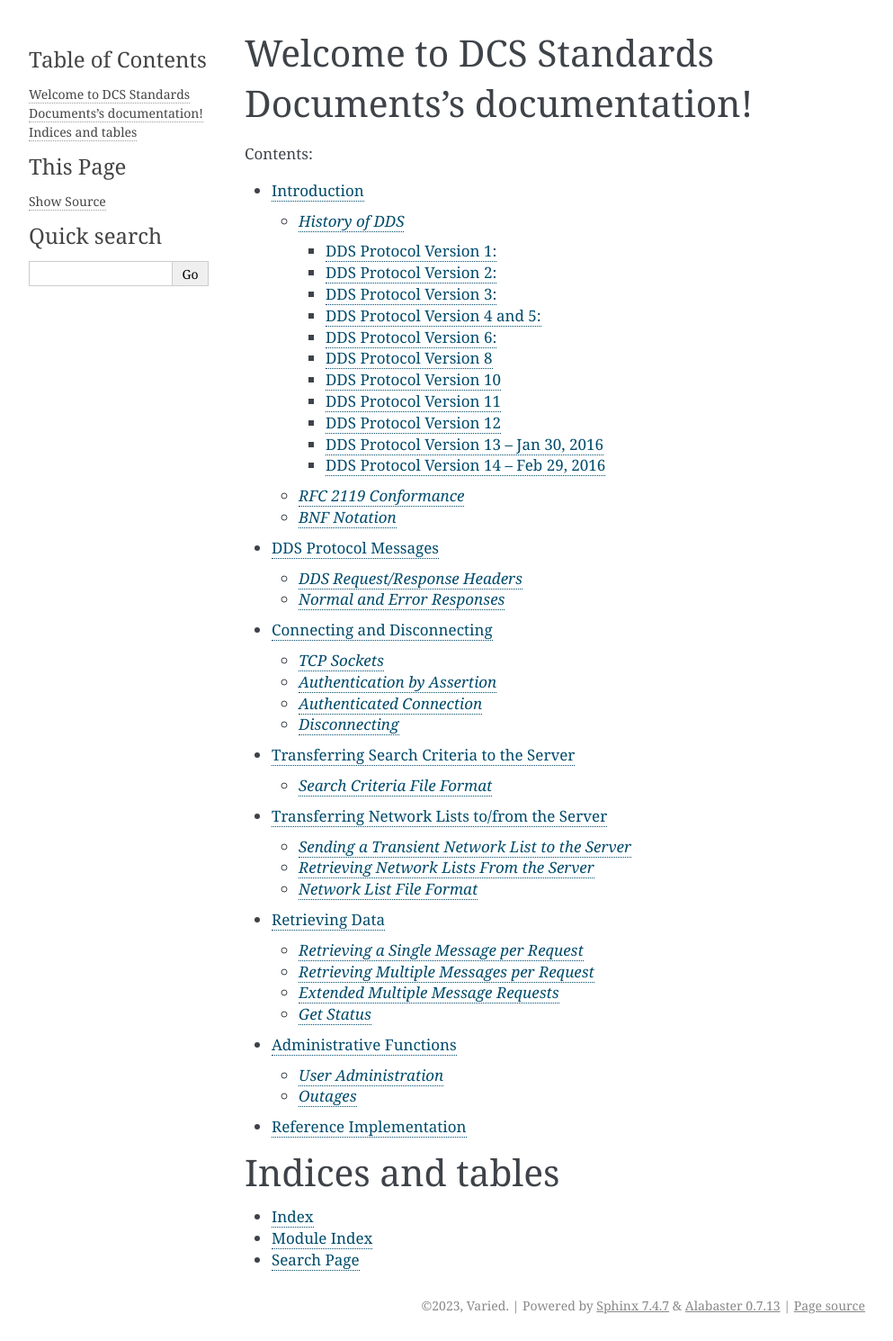
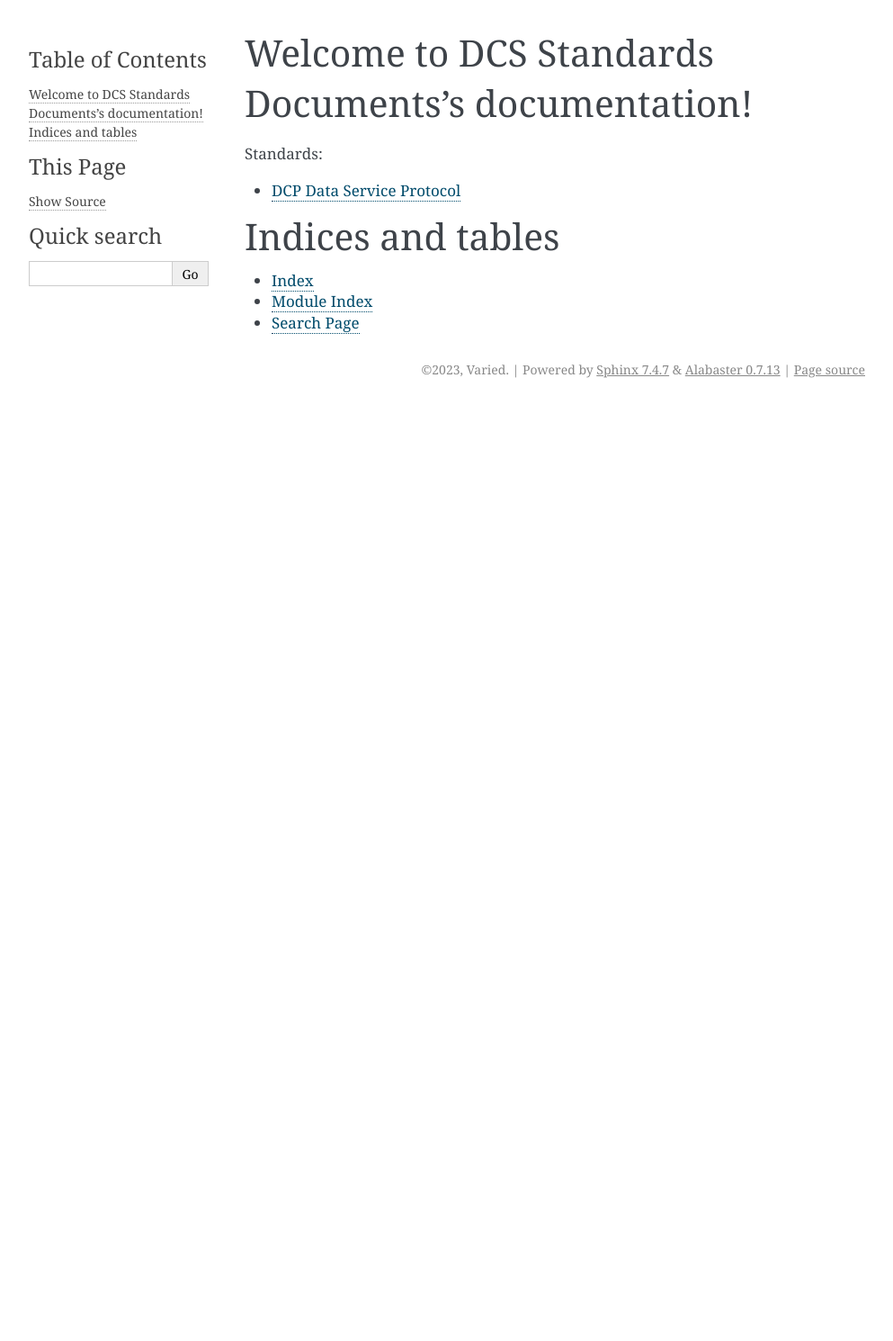
Before and after one commit to opendcs/dcs_standards, a Sphinx documentation site: the page built from source/index.rst, in a window 1280 px wide. Shown: the whole page at 90% size, without its empty margins (148-1141 px from the left). Built offline with Sphinx 7.4.7, drawn with Linux system fonts in a browser that asks for light colours; after the commit the page ends 900 px from its top, so only the background shows below that.

Commit message:
initial TOC cleanup.

```diff
--- a/source/dds-14.rst
+++ b/source/dds-14.rst
@@ -1,109 +1,11 @@
-   Protocol Version 14 2/29/2016
-
-   Prepared For
-
-   **National Oceanic and Atmospheric Administration (NOAA) National
-   Environmental Satellite Data Information Service (NESDIS)**
-
-   by
-
-   Cove Software, LLC 6030 Marshalee Drive, Ste 607
-
-   Elkridge, MD 21075-5935, USA
-
-   (410) 715-1117
-
-   info@covesw.com
-
-|cove|
-
-   **Table of Contents**
-
-1. `INTRODUCTION 3 <#introduction>`__
-
-   1. `HISTORY OF DDS 4 <#history-of-dds>`__
-
-   2. `RFC 2119 CONFORMANCE 6 <#rfc-2119-conformance>`__
-
-   3. `BNF NOTATION 6 <#bnf-notation>`__
-
-2. `DDS PROTOCOL MESSAGES 8 <#dds-protocol-messages>`__
-
-   1. `DDS Request/Response Headers 8 <#dds-requestresponse-headers>`__
-
-   2. `Normal and Error Responses 8 <#normal-and-error-responses>`__
-
-3. `CONNECTING AND DISCONNECTING 11 <#connecting-and-disconnecting>`__
-
-   1. `TCP SOCKETS 11 <#tcp-sockets>`__
-
-   2. `Authentication by Assertion 12 <#authentication-by-assertion>`__
-
-   3. `Authenticated Connection 13 <#authenticated-connection>`__
-
-   4. `Disconnecting 14 <#disconnecting>`__
-
-4. `TRANSFERRING SEARCH CRITERIA TO THE SERVER
-      15 <#transferring-search-criteria-to-the-server>`__
-
-   1. `Search Criteria File Format 15 <#search-criteria-file-format>`__
-
-5. `TRANSFERRING NETWORK LISTS TO/FROM THE SERVER
-      16 <#transferring-network-lists-tofrom-the-server>`__
-
-   1. `Sending a Transient Network List to the Server
-         16 <#sending-a-transient-network-list-to-the-server>`__
-
-   2. `Retrieving Network Lists From the Server
-         17 <#retrieving-network-lists-from-the-server>`__
-
-   3. `Network List File Format 17 <#network-list-file-format>`__
-
-6. `RETRIEVING DATA 18 <#retrieving-data>`__
-
-   1. `Retrieving a Single Message per Request
-         19 <#retrieving-a-single-message-per-request>`__
-
-      1. `Semantics for Until Time and Real-Time Retrieval
-            19 <#semantics-for-until-time-and-real-time-retrieval>`__
-
-   2. `Retrieving Multiple Messages per Request
-         20 <#retrieving-multiple-messages-per-request>`__
-
-   3. `Extended Multiple Message Requests
-         20 <#extended-multiple-message-requests>`__
-
-7. `STATUS AND EVENTS 22 <#status-and-events>`__
-
-   1. `Get Events 22 <#get-events>`__
-
-   2. `Get Status 22 <#get-status>`__
-
-8. `ADMINISTRATIVE FUNCTIONS 35 <#administrative-functions>`__
-
-   1. `User Administration 35 <#user-administration>`__
-
-      1. `List User Request 35 <#list-user-request>`__
-
-      2. `Set User Request 36 <#set-user-request>`__
-
-      3. `Remove User Request 36 <#remove-user-request>`__
-
-   2. `Configuration Commands 37 <#configuration-commands>`__
-
-      1. `Return Configuration to Client
-            37 <#return-configuration-to-client>`__
-
-      2. `Install Configuration on Server
-            37 <#install-configuration-on-server>`__
-
-   3. `Outages 37 <#outages>`__
-
-      1. `Get Outages 37 <#get-outages>`__
-
-      2. `AssertOutage 38 <#assertoutage>`__
-
-9. `REFERENCE IMPLEMENTATION 39 <#reference-implementation>`__
+#########################
+DCP Data Service Protocol
+#########################
+
+
+.. contents. Table of Contents
+   :depth: 2
+
 
 Introduction
 ============
--- a/source/index.rst
+++ b/source/index.rst
@@ -7,8 +7,8 @@ Welcome to DCS Standards Documents's documentation!
 ===================================================
 
 .. toctree::
-   :maxdepth: 0
-   :caption: Contents:
+   :maxdepth: 1
+   :caption: Standards:
 
    dds-14.rst
 
```
